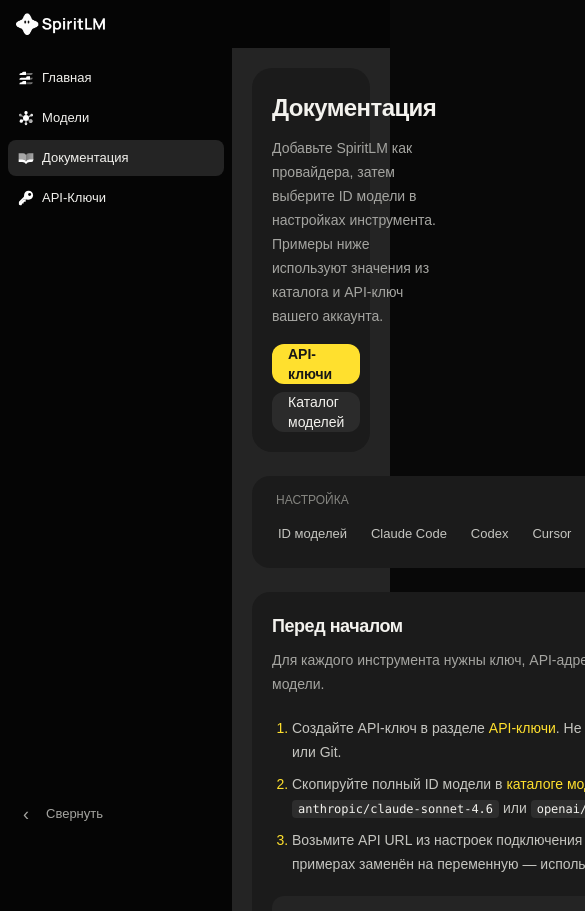
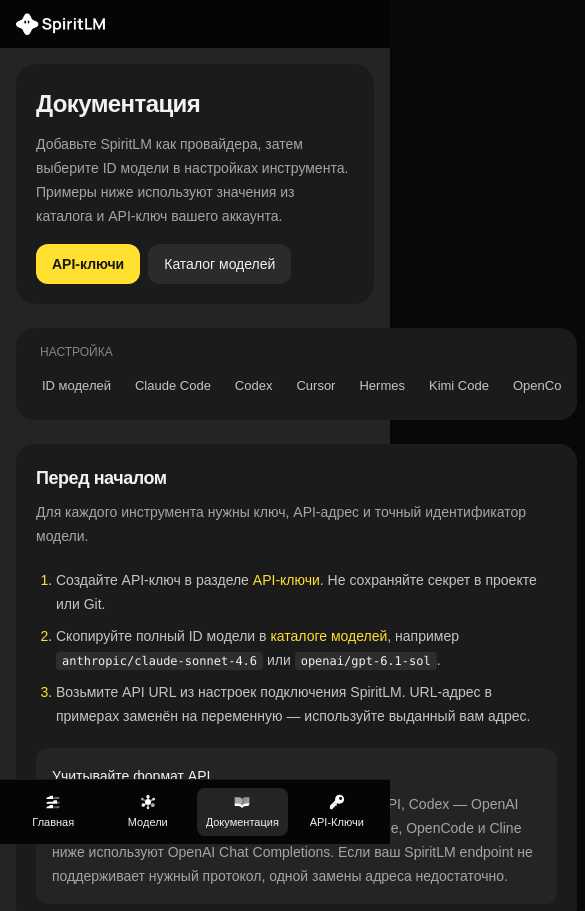
Before and after one commit to KenykaGit/SpiritLM, a Next.js app: page /dashboard/docs in a window 390 px wide. Shown: the top 911 px of the page, 585 px wide, since content can reach past the window. Built offline with nearby package versions, Linux system fonts and the light colour scheme.

Commit message:
add responsive design

```diff
--- a/src/app/dashboard/_components/sidebar.tsx
+++ b/src/app/dashboard/_components/sidebar.tsx
@@ -19,12 +19,12 @@
 
   return (
     <aside
-      className={`sticky top-12 flex h-[calc(100dvh-3rem)] shrink-0 flex-col self-start bg-[#050505] px-2 py-3 text-[13px] text-[#f3f2ee] transition-[width] duration-200 ${
-        collapsed ? "w-14" : "w-[232px]"
-      }`}
+      className={`sticky bottom-0 z-10 order-last flex w-full shrink-0 flex-col self-end border-t border-white/[0.08] bg-[#050505] px-2 py-2 text-[11px] text-[#f3f2ee] md:top-12 md:order-first md:self-start md:border-0 md:px-2 md:py-3 md:text-[13px] ${
+        collapsed ? "md:w-14" : "md:w-[232px]"
+      } md:h-[calc(100dvh-3rem)] md:transition-[width] md:duration-200`}
       aria-label="Навигация дашборда"
     >
-      <nav className="flex flex-col gap-1" aria-label="Разделы">
+      <nav className="grid grid-cols-4 gap-1 md:flex md:flex-col" aria-label="Разделы">
         {items.map((item) => {
           const active = pathname === item.href;
 
@@ -33,7 +33,7 @@
               key={item.href}
               href={item.href}
               title={collapsed ? item.label : undefined}
-              className={`flex h-9 items-center gap-2 rounded-lg px-2.5 font-normal transition-colors hover:bg-[#1b1b1b] focus-visible:outline-none focus-visible:ring-2 focus-visible:ring-[#ffe02e] ${
+              className={`flex min-h-12 min-w-0 flex-col items-center justify-center gap-1 rounded-lg px-1 py-1 font-normal transition-colors hover:bg-[#1b1b1b] focus-visible:outline-none focus-visible:ring-2 focus-visible:ring-[#ffe02e] md:h-9 md:min-h-0 md:flex-row md:justify-start md:gap-2 md:px-2.5 md:py-0 ${
                 active ? "bg-[#242424]" : ""
               }`}
               aria-current={active ? "page" : undefined}
@@ -45,7 +45,8 @@
                 height={16}
                 className="size-4 shrink-0 brightness-0 invert"
               />
-              {!collapsed && <span className="truncate">{item.label}</span>}
+              <span className="max-w-full truncate md:hidden">{item.label}</span>
+              {!collapsed && <span className="hidden truncate md:inline">{item.label}</span>}
             </Link>
           );
         })}
@@ -54,7 +55,7 @@
       <button
         type="button"
         onClick={() => setCollapsed((value) => !value)}
-        className="mt-auto flex h-9 items-center gap-3 rounded-lg px-2.5 text-[#a5a5a1] transition-colors hover:bg-[#1b1b1b] hover:text-[#f3f2ee] focus-visible:outline-none focus-visible:ring-2 focus-visible:ring-[#ffe02e]"
+        className="mt-1 hidden h-9 items-center gap-3 rounded-lg px-2.5 text-[#a5a5a1] transition-colors hover:bg-[#1b1b1b] hover:text-[#f3f2ee] focus-visible:outline-none focus-visible:ring-2 focus-visible:ring-[#ffe02e] md:mt-auto md:flex"
         aria-label={collapsed ? "Развернуть меню" : "Свернуть меню"}
         aria-expanded={!collapsed}
       >
--- a/src/app/dashboard/docs/page.tsx
+++ b/src/app/dashboard/docs/page.tsx
@@ -17,7 +17,7 @@
 
 export default function DashboardDocsPage() {
   return (
-    <main className="min-w-0 flex-1 p-5 sm:p-8" aria-labelledby="dashboard-page-title">
+    <main className="min-w-0 flex-1 p-4 sm:p-6 lg:p-8" aria-labelledby="dashboard-page-title">
       <div className="mx-auto max-w-[1100px]">
         <header className="mb-6 rounded-[20px] bg-[#1b1b1b] p-5 sm:p-7">
           <div className="mt-1 flex flex-wrap items-end justify-between gap-4">
--- a/src/app/dashboard/keys/page.tsx
+++ b/src/app/dashboard/keys/page.tsx
@@ -6,7 +6,7 @@
 
 export default function DashboardKeysPage() {
   return (
-    <main className="min-w-0 flex-1 p-6" aria-labelledby="dashboard-page-title">
+    <main className="min-w-0 flex-1 p-4 sm:p-6" aria-labelledby="dashboard-page-title">
       <h1 id="dashboard-page-title" className="text-xl font-semibold">
         API-Ключи
       </h1>
--- a/src/app/dashboard/layout.tsx
+++ b/src/app/dashboard/layout.tsx
@@ -12,9 +12,9 @@
   return (
     <>
       <Navbar />
-      <div className="flex min-h-[calc(100dvh-3rem)] bg-[#050505]">
+      <div className="flex min-h-[calc(100dvh-3rem)] flex-col bg-[#050505] md:flex-row">
         <Sidebar />
-        <div className="min-w-0 flex-1 rounded-tl-[20px] bg-[#242424] text-[#f3f2ee] max-sm:rounded-t-none">
+        <div className="order-first min-w-0 flex-1 rounded-t-none bg-[#242424] text-[#f3f2ee] md:order-none md:rounded-tl-[20px]">
           {children}
         </div>
       </div>
--- a/src/app/dashboard/models/page.tsx
+++ b/src/app/dashboard/models/page.tsx
@@ -38,12 +38,12 @@
   const resultCount = groups.reduce((total, group) => total + group.models.length, 0);
 
   return (
-    <main className="min-w-0 flex-1 p-6 sm:p-8" aria-labelledby="dashboard-page-title">
+    <main className="min-w-0 flex-1 p-4 sm:p-6 lg:p-8" aria-labelledby="dashboard-page-title">
       <div className="mx-auto max-w-[1340px]">
         <div className="mb-8 rounded-[20px] border border-white/[0.04] bg-[#1b1b1b] p-5 sm:p-6">
           <div className="flex flex-wrap items-end justify-between gap-4">
             <div>
-              <h1 id="dashboard-page-title" className="text-3xl font-semibold tracking-tight">
+              <h1 id="dashboard-page-title" className="text-2xl font-semibold tracking-tight sm:text-3xl">
                 Каталог моделей
               </h1>
               <p className="mt-2 max-w-xl text-sm leading-6 text-[#a5a5a1]">
--- a/src/app/dashboard/page.tsx
+++ b/src/app/dashboard/page.tsx
@@ -39,7 +39,7 @@
   const username = user?.username || user?.firstName || user?.primaryEmailAddress?.emailAddress?.split("@")[0] || "Пользователь";
 
   return (
-    <main className="min-w-0 flex-1 p-5 sm:p-8" aria-labelledby="dashboard-page-title">
+    <main className="min-w-0 flex-1 p-4 sm:p-6 lg:p-8" aria-labelledby="dashboard-page-title">
       <div className="mx-auto max-w-[1340px]">
         <section className="mb-6 rounded-[20px] border border-white/[0.04] bg-[#1b1b1b] p-5 sm:p-6" aria-label="Сводка аккаунта">
           <div className="flex flex-wrap items-start justify-between gap-5">
@@ -117,7 +117,7 @@
             <div className="mt-6 space-y-5">
               <div className="flex items-end justify-between gap-3"><span className="text-sm text-[#a5a5a1]">Запросы</span><span className="text-2xl font-semibold">246</span></div>
               <div className="h-px bg-white/[0.07]" />
-              <div className="flex items-end justify-between gap-3"><span className="text-sm text-[#a5a5a1]">Средний расход</span><span className="text-2xl font-semibold">522 <span className="text-sm font-normal text-[#858580]">токена / запрос</span></span></div>
+              <div className="flex items-end justify-between gap-3"><span className="text-sm text-[#a5a5a1]">Средний расход</span><span className="text-xl font-semibold sm:text-2xl">522 <span className="text-xs font-normal text-[#858580] sm:text-sm">токена / запрос</span></span></div>
               <div className="h-px bg-white/[0.07]" />
               <div className="flex items-end justify-between gap-3"><span className="text-sm text-[#a5a5a1]">Расход средств</span><span className="text-2xl font-semibold">₽ 42,18</span></div>
             </div>
```
